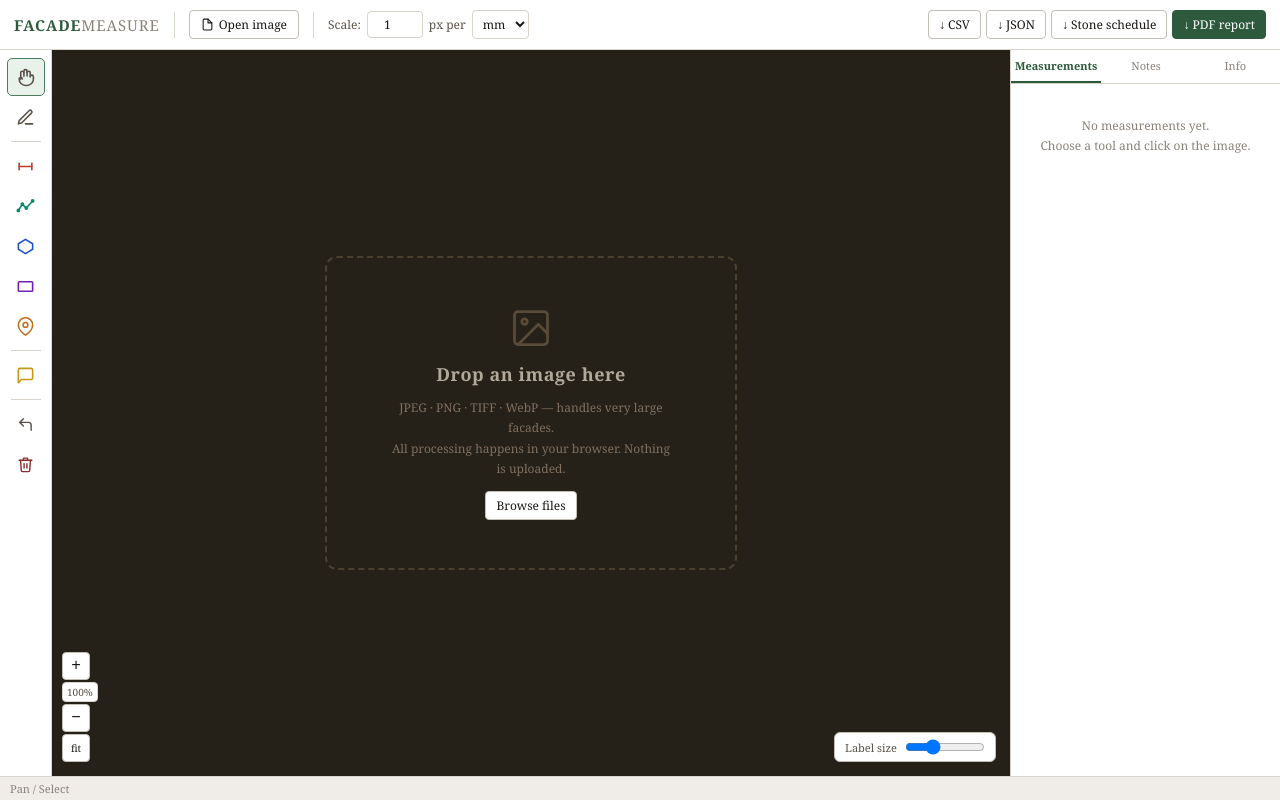
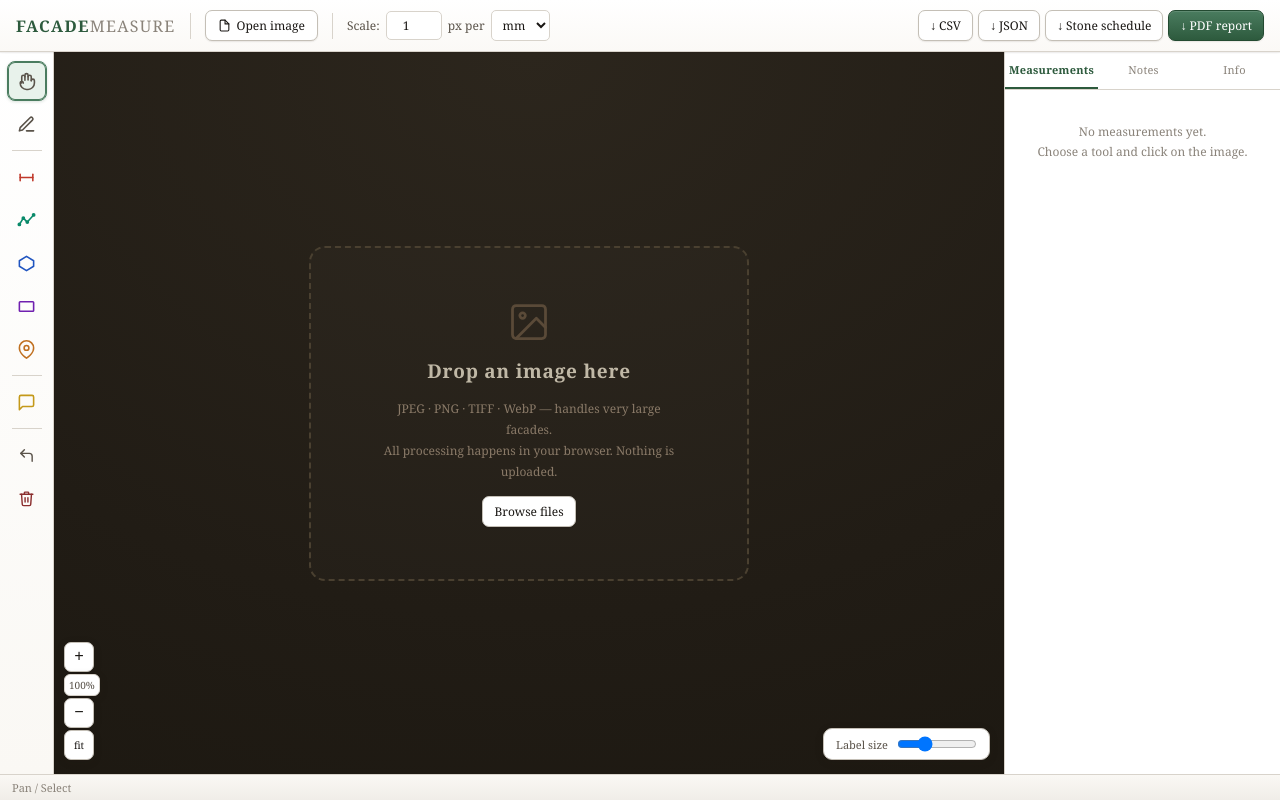
Before and after one commit to RIPPATIRAX/Facade-Measure, a plain HTML site: page index.html in a window 1280 px wide. Drawn offline with Linux system fonts and the light colour scheme.

Commit message:
Add files via upload

```diff
--- a/index.html
+++ b/index.html
@@ -28,11 +28,17 @@
   --c-point: #c07020;
   --c-annot: #c4991a;
   --c-pline: #0a8a6a;
+  --accent-deep: #234a31;
+  --radius: 7px;
+  --shadow-sm: 0 1px 2px rgba(40,33,24,0.05), 0 1px 1px rgba(40,33,24,0.04);
+  --shadow-md: 0 2px 10px rgba(40,33,24,0.10);
+  --shadow-lg: 0 10px 30px rgba(40,33,24,0.18);
 }
 * { box-sizing: border-box; margin: 0; padding: 0; }
 body {
   font-family: Georgia, 'Times New Roman', serif;
   background: var(--bg);
+  background-image: radial-gradient(120% 80% at 50% -10%, #fbf9f6 0%, var(--bg) 55%);
   color: var(--text);
   height: 100vh;
   display: flex;
@@ -44,20 +50,21 @@ body {
 
 /* HEADER */
 header {
-  background: var(--surface);
+  background: linear-gradient(var(--surface), #fbf9f6);
   border-bottom: 1px solid var(--border);
-  padding: 0 14px;
-  height: 50px;
+  padding: 0 16px;
+  height: 52px;
   display: flex;
   align-items: center;
   gap: 14px;
   flex-shrink: 0;
   z-index: 50;
+  box-shadow: var(--shadow-sm);
 }
 .logo {
-  font-size: 15px;
+  font-size: 16px;
   font-weight: 700;
-  letter-spacing: 0.06em;
+  letter-spacing: 0.08em;
   color: var(--accent);
   white-space: nowrap;
   flex-shrink: 0;
@@ -65,20 +72,22 @@ header {
 .logo em { color: var(--text3); font-style: normal; font-weight: 400; }
 .sep { width: 1px; height: 26px; background: var(--border); flex-shrink: 0; }
 .file-btn {
-  display: flex; align-items: center; gap: 5px;
-  padding: 5px 11px;
+  display: flex; align-items: center; gap: 6px;
+  padding: 6px 12px;
   border: 1px solid var(--border2);
-  border-radius: 4px;
+  border-radius: var(--radius);
   background: var(--surface);
   color: var(--text);
   cursor: pointer;
   font-size: 12px;
   font-family: Georgia, serif;
   white-space: nowrap;
-  transition: background .12s;
+  transition: background .12s, border-color .12s, box-shadow .12s, transform .04s;
   flex-shrink: 0;
-}
-.file-btn:hover { background: var(--surface2); }
+  box-shadow: var(--shadow-sm);
+}
+.file-btn:hover { background: var(--surface2); border-color: var(--text3); }
+.file-btn:active { transform: translateY(1px); }
 .scale-row {
   display: flex; align-items: center; gap: 6px;
   font-size: 12px; color: var(--text2);
@@ -86,19 +95,24 @@ header {
   flex-shrink: 0;
 }
 .scale-row select, .scale-row input[type=number] {
-  padding: 4px 6px;
+  padding: 5px 7px;
   border: 1px solid var(--border);
-  border-radius: 4px;
+  border-radius: 5px;
   background: var(--surface);
   color: var(--text);
   font-size: 12px;
   font-family: Georgia, serif;
+  transition: border-color .12s, box-shadow .12s;
+}
+.scale-row select:focus, .scale-row input[type=number]:focus {
+  outline: none; border-color: var(--accent2);
+  box-shadow: 0 0 0 3px var(--accent-light);
 }
 .scale-row input[type=number] { width: 56px; text-align: center; }
 .export-btns { display: flex; gap: 5px; margin-left: auto; flex-shrink: 0; }
 .btn-sm {
-  padding: 5px 10px;
-  border-radius: 4px;
+  padding: 6px 11px;
+  border-radius: var(--radius);
   font-size: 12px;
   cursor: pointer;
   font-family: Georgia, serif;
@@ -106,41 +120,54 @@ header {
   background: var(--surface);
   color: var(--text);
   white-space: nowrap;
-  transition: background .12s;
-}
-.btn-sm:hover { background: var(--surface2); }
-.btn-sm.primary { background: var(--accent); border-color: var(--accent); color: #fff; }
-.btn-sm.primary:hover { background: var(--accent2); }
+  transition: background .12s, border-color .12s, box-shadow .12s, transform .04s;
+  box-shadow: var(--shadow-sm);
+}
+.btn-sm:hover { background: var(--surface2); border-color: var(--text3); }
+.btn-sm:active { transform: translateY(1px); }
+.btn-sm.primary {
+  background: linear-gradient(var(--accent2), var(--accent));
+  border-color: var(--accent-deep); color: #fff;
+  box-shadow: var(--shadow-sm), inset 0 1px 0 rgba(255,255,255,0.12);
+}
+.btn-sm.primary:hover { background: linear-gradient(var(--accent2), var(--accent-deep)); }
 
 /* LAYOUT */
 .main { display: flex; flex: 1; overflow: hidden; }
 
 /* TOOLBAR */
 .toolbar {
-  width: 52px;
-  background: var(--surface);
+  width: 54px;
+  background: linear-gradient(var(--surface), #faf8f4);
   border-right: 1px solid var(--border);
   display: flex;
   flex-direction: column;
   align-items: center;
-  padding: 8px 0;
-  gap: 2px;
+  padding: 9px 0;
+  gap: 3px;
   flex-shrink: 0;
   overflow-y: auto;
+  box-shadow: var(--shadow-sm);
+  z-index: 20;
 }
 .tool-sep { width: 30px; height: 1px; background: var(--border); margin: 3px 0; }
 .tool-btn {
-  width: 38px; height: 38px;
+  width: 40px; height: 40px;
   border: 1px solid transparent;
-  border-radius: 5px;
+  border-radius: 8px;
   background: transparent;
   display: flex; align-items: center; justify-content: center;
   cursor: pointer;
-  transition: background .1s, border-color .1s;
+  transition: background .12s, border-color .12s, box-shadow .12s, transform .04s;
   position: relative;
 }
 .tool-btn:hover { background: var(--surface2); border-color: var(--border); }
-.tool-btn.active { background: var(--accent-light); border-color: var(--accent2); }
+.tool-btn:active { transform: scale(0.94); }
+.tool-btn.active {
+  background: var(--accent-light);
+  border-color: var(--accent2);
+  box-shadow: inset 0 0 0 1px var(--accent2), 0 1px 3px rgba(45,90,61,0.18);
+}
 .tool-btn svg { pointer-events: none; }
 .tool-btn::after {
   content: attr(data-tip);
@@ -166,7 +193,7 @@ header {
   flex: 1;
   position: relative;
   overflow: hidden;
-  background: #252018;
+  background: radial-gradient(130% 130% at 50% 0%, #2c261d 0%, #211c15 60%, #1b1710 100%);
 }
 #view-canvas {
   position: absolute;
@@ -189,16 +216,19 @@ header {
 #drop-overlay.hidden { display: none; }
 .drop-box {
   border: 2px dashed #4a4030;
-  border-radius: 12px;
-  padding: 48px 64px;
+  border-radius: 16px;
+  padding: 52px 68px;
   text-align: center;
   cursor: pointer;
-  transition: border-color .2s;
-  display: flex; flex-direction: column; align-items: center; gap: 12px;
-}
-.drop-box:hover, .drop-box.over { border-color: #5a8a6a; }
-.drop-title { font-size: 18px; font-weight: 700; color: #b0a898; letter-spacing: 0.03em; }
-.drop-sub { font-size: 12px; color: #807060; max-width: 280px; line-height: 1.7; }
+  transition: border-color .2s, background .2s, transform .2s;
+  display: flex; flex-direction: column; align-items: center; gap: 14px;
+  background: rgba(255,255,255,0.015);
+}
+.drop-box:hover, .drop-box.over {
+  border-color: #6a9a78; background: rgba(110,160,120,0.06); transform: translateY(-2px);
+}
+.drop-title { font-size: 19px; font-weight: 700; color: #c0b8a6; letter-spacing: 0.04em; }
+.drop-sub { font-size: 12px; color: #8a7a68; max-width: 300px; line-height: 1.75; }
 
 /* Loading indicator */
 #loading {
@@ -252,25 +282,29 @@ header {
   gap: 2px; z-index: 30;
 }
 .zoom-btn {
-  width: 28px; height: 28px;
+  width: 30px; height: 30px;
   background: var(--surface);
   border: 1px solid var(--border2);
-  border-radius: 4px;
+  border-radius: 7px;
   font-size: 16px; line-height: 1;
   display: flex; align-items: center; justify-content: center;
   cursor: pointer;
   color: var(--text);
-  transition: background .1s;
+  transition: background .12s, border-color .12s, transform .04s;
   font-family: monospace;
-}
-.zoom-btn:hover { background: var(--surface2); }
+  box-shadow: var(--shadow-md);
+}
+.zoom-btn:hover { background: var(--surface2); border-color: var(--text3); }
+.zoom-btn:active { transform: translateY(1px); }
 #zoom-label {
   background: var(--surface);
   border: 1px solid var(--border);
-  border-radius: 4px;
+  border-radius: 6px;
   font-size: 10px; text-align: center;
-  padding: 2px 4px;
+  padding: 3px 4px;
   color: var(--text2);
+  box-shadow: var(--shadow-md);
+  font-variant-numeric: tabular-nums;
 }
 
 /* Label size slider */
@@ -279,21 +313,24 @@ header {
   bottom: 14px; right: 14px;
   background: var(--surface);
   border: 1px solid var(--border2);
-  border-radius: 6px;
-  padding: 6px 10px;
+  border-radius: 9px;
+  padding: 7px 12px;
   z-index: 30;
-  display: flex; align-items: center; gap: 8px;
+  display: flex; align-items: center; gap: 9px;
   font-size: 11px; color: var(--text2);
+  box-shadow: var(--shadow-md);
 }
 .label-size-ctrl input[type=range] { width: 80px; }
 
 /* SIDEBAR */
 .sidebar {
-  width: 270px;
+  width: 276px;
   background: var(--surface);
   border-left: 1px solid var(--border);
   display: flex; flex-direction: column;
   flex-shrink: 0; overflow: hidden;
+  box-shadow: var(--shadow-sm);
+  z-index: 20;
 }
 .sidebar-tabs {
   display: flex;
@@ -301,14 +338,15 @@ header {
   flex-shrink: 0;
 }
 .stab {
-  flex: 1; padding: 8px 4px;
+  flex: 1; padding: 10px 4px;
   font-size: 11px; text-align: center;
   cursor: pointer; color: var(--text3);
   border-bottom: 2px solid transparent;
-  transition: color .12s;
+  transition: color .12s, background .12s;
   font-family: Georgia, serif;
-}
-.stab:hover { color: var(--text2); }
+  letter-spacing: 0.02em;
+}
+.stab:hover { color: var(--text2); background: var(--surface2); }
 .stab.active { color: var(--accent); border-bottom-color: var(--accent); font-weight: 700; }
 .sidebar-body { flex: 1; overflow-y: auto; }
 .tab-panel { display: none; padding: 10px; }
@@ -317,16 +355,16 @@ header {
 /* Measurement items */
 .m-item {
   border: 1px solid var(--border);
-  border-radius: 6px;
-  padding: 9px 9px 7px;
-  margin-bottom: 7px;
+  border-radius: 9px;
+  padding: 10px 10px 8px;
+  margin-bottom: 8px;
   font-size: 12px;
   cursor: pointer;
-  transition: border-color .12s, background .12s, box-shadow .12s;
-}
-.m-item:hover { border-color: var(--border2); background: #faf8f4; }
-.m-item.selected { border-color: var(--accent); background: var(--accent-light); box-shadow: 0 0 0 1px var(--accent); }
-.m-item.editing { border-color: var(--accent); background: var(--accent-light); box-shadow: 0 0 0 2px var(--accent); }
+  transition: border-color .12s, background .12s, box-shadow .12s, transform .04s;
+}
+.m-item:hover { border-color: var(--border2); background: #faf8f4; box-shadow: var(--shadow-sm); }
+.m-item.selected { border-color: var(--accent); background: var(--accent-light); box-shadow: 0 0 0 1px var(--accent), var(--shadow-sm); }
+.m-item.editing { border-color: var(--accent); background: var(--accent-light); box-shadow: 0 0 0 2px var(--accent), var(--shadow-md); }
 .m-head { display: flex; align-items: flex-start; gap: 5px; margin-bottom: 3px; }
 .m-dot { width: 9px; height: 9px; border-radius: 50%; margin-top: 3px; flex-shrink: 0; }
 .m-label { font-weight: 700; flex: 1; min-width: 0; overflow: hidden; text-overflow: ellipsis; white-space: nowrap; }
@@ -349,15 +387,15 @@ header {
 /* Annotation items */
 .ann-item {
   border: 1px solid var(--border);
-  border-radius: 6px;
-  padding: 7px 9px;
-  margin-bottom: 7px;
+  border-radius: 9px;
+  padding: 8px 10px;
+  margin-bottom: 8px;
   font-size: 12px;
   cursor: pointer;
   transition: border-color .12s, background .12s, box-shadow .12s;
-  display: flex; align-items: flex-start; gap: 6px;
-}
-.ann-item:hover { border-color: var(--border2); background: #faf8f4; }
+  display: flex; align-items: flex-start; gap: 7px;
+}
+.ann-item:hover { border-color: var(--border2); background: #faf8f4; box-shadow: var(--shadow-sm); }
 .ann-item.selected { border-color: #c4991a; background: #fdf8e0; box-shadow: 0 0 0 1px #c4991a; }
 .ann-num {
   width: 20px; height: 20px; border-radius: 50%;
@@ -401,11 +439,11 @@ header {
 
 /* Status bar */
 #statusbar {
-  height: 24px;
-  background: var(--surface2);
+  height: 26px;
+  background: linear-gradient(#faf8f4, var(--surface2));
   border-top: 1px solid var(--border);
   display: flex; align-items: center;
-  padding: 0 10px;
+  padding: 0 12px;
   font-size: 11px; color: var(--text3);
   gap: 14px;
   flex-shrink: 0;
@@ -650,6 +688,9 @@ const loadingMsg= document.getElementById('loading-msg');
 
 /* The source bitmap lives here. We draw only the visible slice each frame. */
 let sourceBitmap = null;   // ImageBitmap (preferred) or HTMLImageElement
+let overviewBitmap = null; // downsampled copy used for fast zoomed-out drawing
+let overviewScale = 1;     // overview px per source-image px (≤ 1)
+const OVERVIEW_MAX = 3000; // longest edge of the downsampled overview
 const DPR = Math.min(window.devicePixelRatio || 1, 2);
 
 /* ═══════════════════════════════════════════════════
@@ -690,6 +731,8 @@ async function loadFile(f) {
     }
     sourceBitmap = bmp;
     S.imgW = bmp.width; S.imgH = bmp.height; S.loaded = true;
+    overviewBitmap = null; overviewScale = 1;
+    await buildOverview(bmp);
     dropOvl.classList.add('hidden');
     resizeCanvas();
     fitView();
@@ -710,6 +753,26 @@ wrap.addEventListener('drop', e => { e.preventDefault(); dropZone.classList.remo
 dropZone.addEventListener('dragover', e => e.preventDefault());
 dropZone.addEventListener('drop', e => { e.preventDefault(); loadFile(e.dataTransfer.files[0]); });
 
+/* Build a small downsampled copy so zoomed-out pan/zoom on huge orthophotos
+   stays smooth: we draw this instead of rescaling the full image every frame.
+   Falls back silently to the full bitmap if anything goes wrong. */
+async function buildOverview(bmp){
+  try {
+    const longest = Math.max(bmp.width, bmp.height);
+    if (longest <= OVERVIEW_MAX) return;            // already small enough
+    loadingMsg.textContent = 'Optimising for zoom…';
+    const s = OVERVIEW_MAX / longest;
+    const ow = Math.max(1, Math.round(bmp.width * s));
+    const oh = Math.max(1, Math.round(bmp.height * s));
+    const oc = document.createElement('canvas'); oc.width = ow; oc.height = oh;
+    const octx = oc.getContext('2d');
+    octx.imageSmoothingEnabled = true; octx.imageSmoothingQuality = 'high';
+    octx.drawImage(bmp, 0, 0, ow, oh);
+    overviewBitmap = window.createImageBitmap ? await createImageBitmap(oc) : oc;
+    overviewScale = s;
+  } catch (e) { overviewBitmap = null; overviewScale = 1; }
+}
+
 /* ═══════════════════════════════════════════════════
    RENDER LOOP  (rAF-throttled, draws only the visible region)
 ═══════════════════════════════════════════════════ */
@@ -748,8 +811,14 @@ function renderImage() {
   ctx.imageSmoothingEnabled = (S.zoom < 1);
   ctx.imageSmoothingQuality = 'medium';
 
+  /* Use the cheap downsampled overview while zoomed out; switch to the full
+     bitmap (visible slice only) once zoomed in past the overview's resolution. */
+  const useOverview = overviewBitmap && S.zoom < overviewScale;
+  const src = useOverview ? overviewBitmap : sourceBitmap;
+  const ss  = useOverview ? overviewScale : 1;   // src px per source-image px
+
   try {
-    ctx.drawImage(sourceBitmap, sx, sy, sW, sH, dx, dy, dW, dH);
+    ctx.drawImage(src, sx*ss, sy*ss, sW*ss, sH*ss, dx, dy, dW, dH);
   } catch (e) { /* drawImage can throw mid-resize; ignore one frame */ }
 }
 
@@ -792,6 +861,12 @@ document.addEventListener('keydown', e => {
   if (e.key==='Escape') { if (S.editId) exitEdit(); else cancelDraw(); return; }
   if (e.key==='Enter' && (S.tool==='poly'||S.tool==='pline') && S.drawing) { finishPolyish(); return; }
   if (e.ctrlKey && e.key==='z') { e.preventDefault(); undo(); return; }
+  if ((e.key==='Delete'||e.key==='Backspace') && S.selectedId && !S.editId) {
+    e.preventDefault();
+    if (S.measurements.some(m=>m.id===S.selectedId)) delM(S.selectedId);
+    else if (S.annotations.some(a=>a.id===S.selectedId)) delA(S.selectedId);
+    return;
+  }
   const k = { v:'pan',e:'edit',d:'dist',l:'pline',p:'poly',r:'rect',m:'point',a:'annot' };
   if (k[e.key.toLowerCase()]) setTool(k[e.key.toLowerCase()]);
 });
@@ -1070,7 +1145,22 @@ wrap.addEventListener('mousemove', e => {
 
   if (S.dragVert) {
     const m=S.measurements.find(x=>x.id===S.dragVert.id);
-    if (m) { m.coords[S.dragVert.index]=p; recompute(m); refreshMList(); scheduleRender(); }
+    if (m) {
+      if (m.type==='rect') {
+        // Rectangle stays axis-aligned: drag this corner, pin the diagonally-opposite one.
+        const opp=m.coords[(S.dragVert.index+2)%4];
+        const x=Math.min(p.x,opp.x), y=Math.min(p.y,opp.y);
+        const w=Math.abs(p.x-opp.x), h=Math.abs(p.y-opp.y);
+        m.coords=[{x,y},{x:x+w,y},{x:x+w,y:y+h},{x,y:y+h}];
+        // keep grabbing the corner now under the cursor (handles dragging past the anchor)
+        let best=0,bd=Infinity;
+        m.coords.forEach((c,i)=>{const d=(c.x-p.x)**2+(c.y-p.y)**2; if(d<bd){bd=d;best=i;}});
+        S.dragVert.index=best;
+      } else {
+        m.coords[S.dragVert.index]=p;
+      }
+      recompute(m); refreshMList(); scheduleRender();
+    }
     return;
   }
 
```
